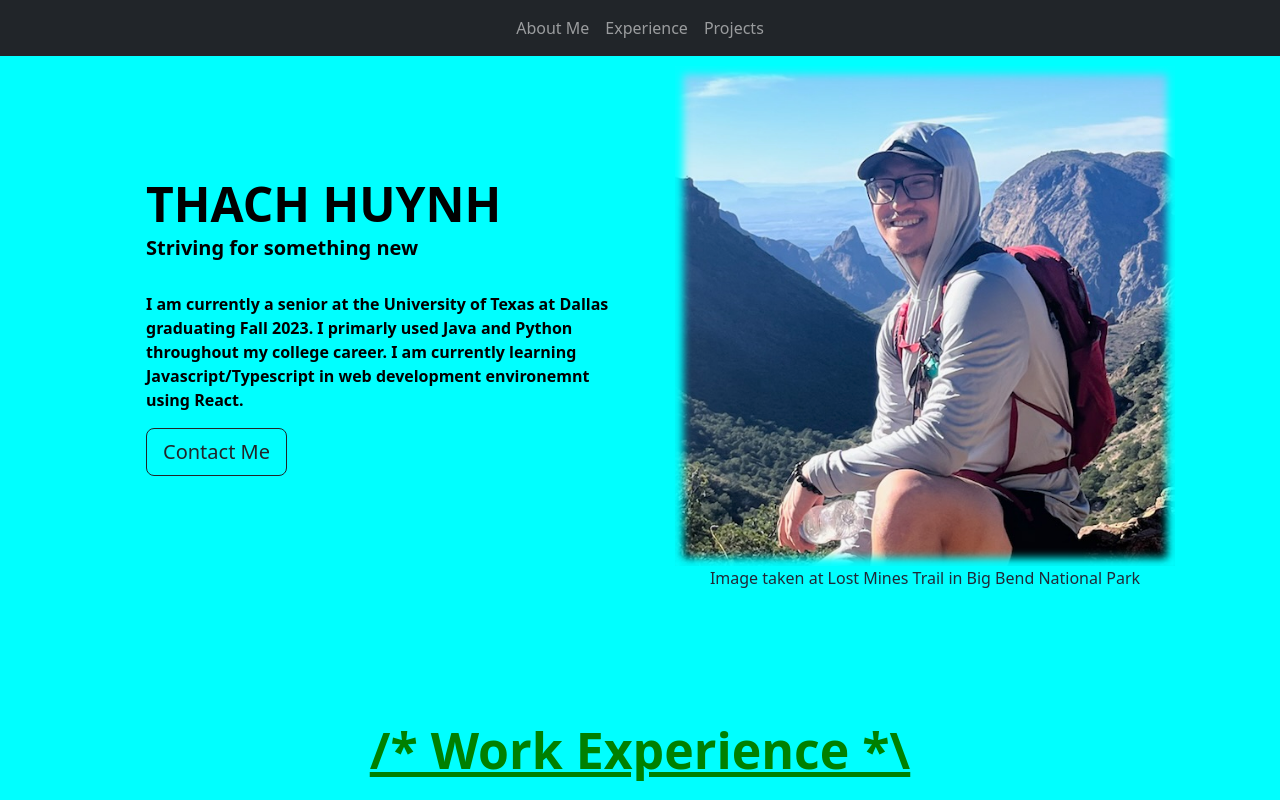
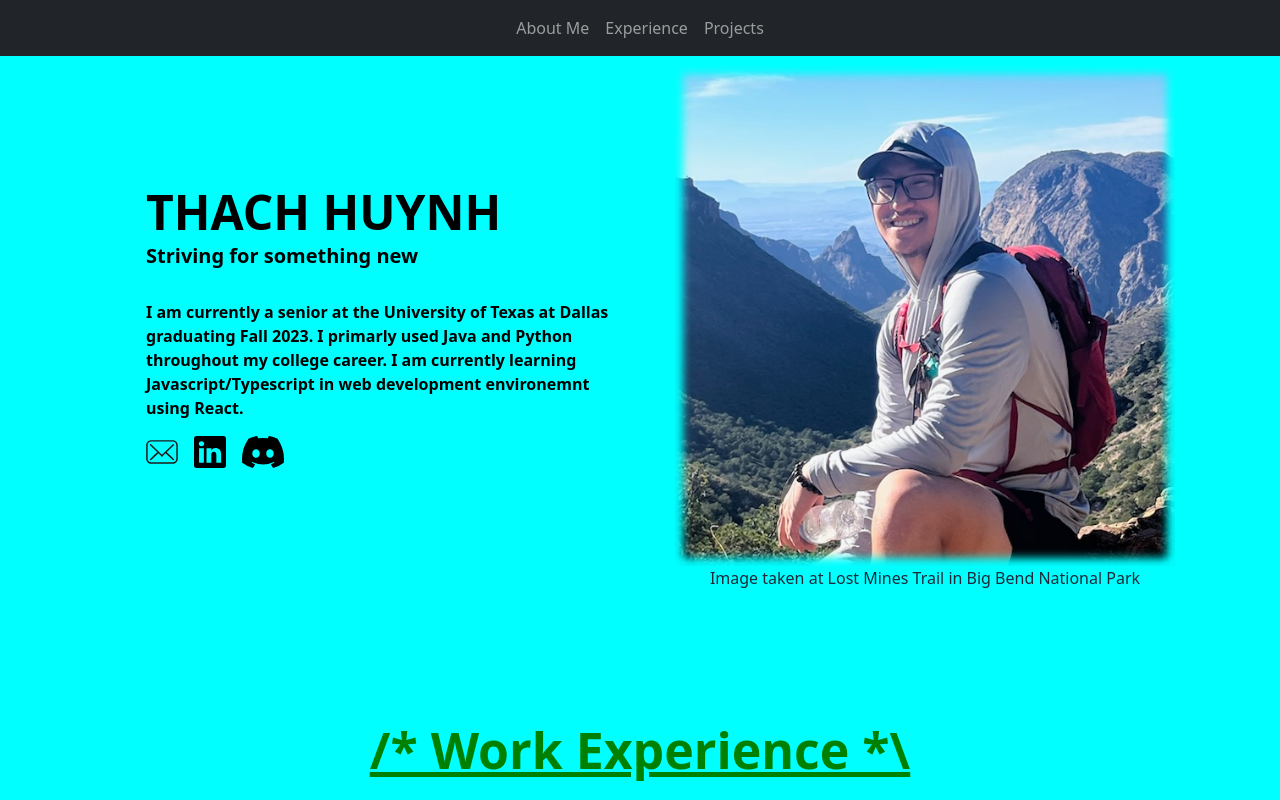
Before and after one commit to bithach/react-resume, a React (Create React App) app: page / in a window 1280 px wide. Shown: the top 800 px of the page. Built offline with nearby package versions, Linux system fonts and the light colour scheme.

Commit message:
add socials, justify content properly

```diff
--- a/src/sections/HeroSection.jsx
+++ b/src/sections/HeroSection.jsx
@@ -3,6 +3,9 @@ import { Container } from "react-bootstrap/";
 import Row from "react-bootstrap/Row";
 import Col from "react-bootstrap/Col";
 import Button from "react-bootstrap/Button";
+import linkedInIcon from "../styling/images/social_icons/linkedin.svg";
+import mailIcon from "../styling/images/social_icons/mail.svg";
+import githubIcon from "../styling/images/social_icons/icon_clyde_black_RGB.svg";
 
 function HeroSection(props) {
   return (
@@ -20,11 +23,37 @@ function HeroSection(props) {
                 Javascript/Typescript in web development environemnt using
                 React.
               </p>
-              <a href="mailto:bithach@hotmail.com">
-                <Button size="lg" variant="outline-dark">
-                  Contact Me
-                </Button>
-              </a>
+              <div className="socials-container flex flex-wrap ">
+                <a href="mailto:bithach@hotmail.com">
+                  <img
+                    className="h-8 pr-2"
+                    src={mailIcon}
+                    alt="LinkedIn Icon"
+                  />
+                </a>
+                <a
+                  href="https://www.linkedin.com/in/thachhhuynh/"
+                  target="_blank"
+                  rel="noreferrer"
+                >
+                  <img
+                    className="h-8 px-2"
+                    src={linkedInIcon}
+                    alt="LinkedIn Icon"
+                  />
+                </a>
+                <a
+                  href="https://github.com/bithach"
+                  target="_blank"
+                  rel="noreferrer"
+                >
+                  <img
+                    className="h-8 px-2"
+                    src={githubIcon}
+                    alt="LinkedIn Icon"
+                  />
+                </a>
+              </div>
             </div>
           </Col>
           <Col>
--- a/src/styling/HeroSection.css
+++ b/src/styling/HeroSection.css
@@ -21,6 +21,10 @@
   box-shadow: 0 0 8px 8px aqua inset;
 }
 
+[class*="socials-"] {
+  justify-content: center;
+}
+
 @media only screen and (min-width: 768px) {
   /* For desktop: */
   .img-desktop {
@@ -38,4 +42,8 @@
     text-align: left;
     margin-left: 4rem;
   }
+
+  .socials-container {
+    justify-content: left;
+  }
 }
```
Also changed, not shown: src/styling/images/social_icons/icon_clyde_black_RGB.svg (added).
